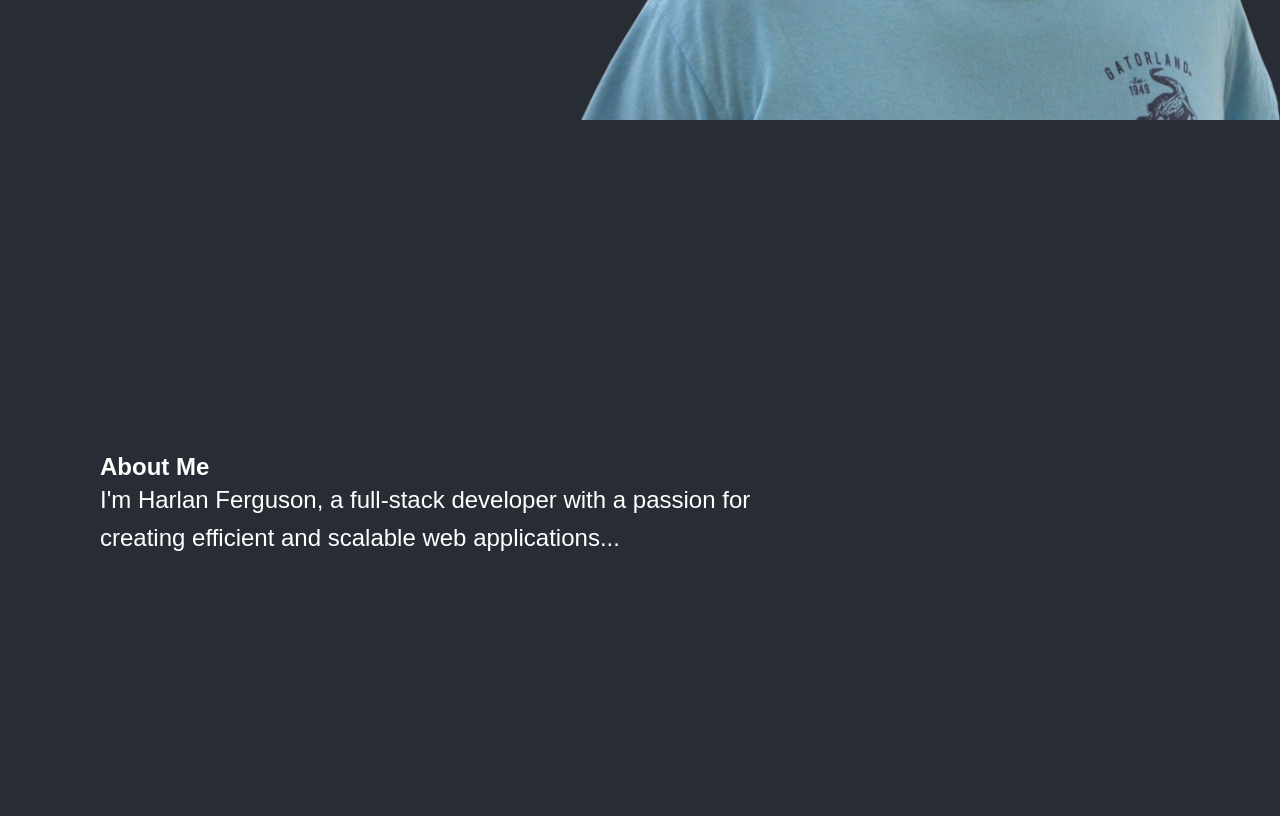
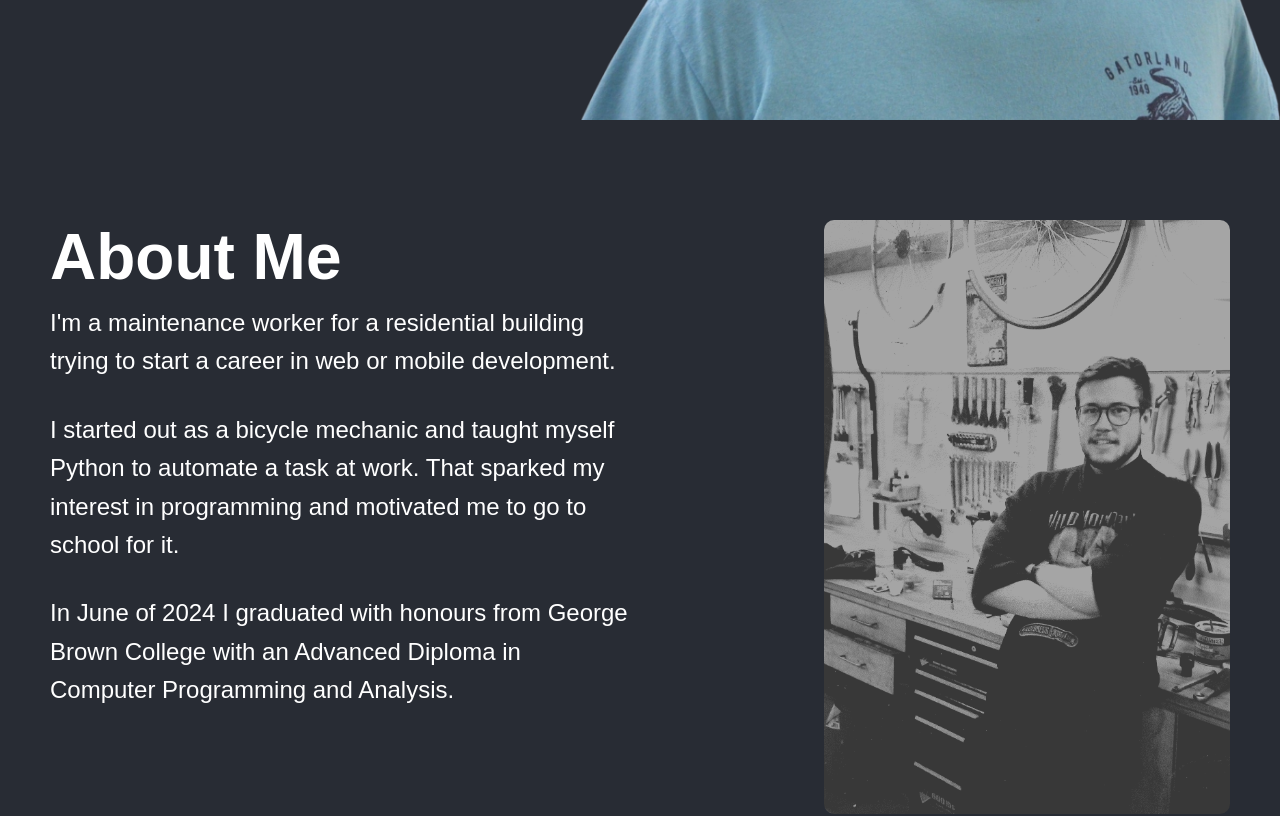
Before and after one commit to hjferguson/hjferguson.github.io, a React (Create React App) app in the folder portfolio/: page / in a window 1280 px wide. Shown: the part 680-1496 px from the top of the page. Built offline with nearby package versions, Linux system fonts and the light colour scheme.

Commit message:
body of about section complete

```diff
--- a/portfolio/package.json
+++ b/portfolio/package.json
@@ -8,6 +8,7 @@
     "@testing-library/jest-dom": "^5.17.0",
     "@testing-library/react": "^13.4.0",
     "@testing-library/user-event": "^13.5.0",
+    "aos": "^2.3.4",
     "react": "^18.3.1",
     "react-dom": "^18.3.1",
     "react-router-dom": "^6.23.1",
--- a/portfolio/src/App.css
+++ b/portfolio/src/App.css
@@ -1,3 +1,16 @@
-body{
-    background-color: chartreuse;
+html {
+    scroll-behavior: smooth;
 }
+
+
+body {
+    background-color: #282c34; /* Or any global background color you prefer */
+    color: white;
+    margin: 0;
+    padding: 0;
+    font-family: Arial, sans-serif;
+  }
+
+  section {
+    padding: 50px 20px;
+  }
--- a/portfolio/src/App.js
+++ b/portfolio/src/App.js
@@ -1,11 +1,20 @@
-import React from 'react';
+import React, { useEffect } from 'react';
 import { BrowserRouter as Router, Route, Routes } from 'react-router-dom';
 import './App.css';
 import Header from './components/Header';
 import HomePage from './components/homePage/HomePage';
 import Projects from './components/Projects';
+import AOS from 'aos';
+import 'aos/dist/aos.css'; // This imports the AOS CSS from the package
 
 function App() {
+  useEffect(() => {
+    AOS.init({
+      duration: 1000,
+      once: false,
+    });
+  }, []);
+
   return (
     <Router>
       <div className="App">
--- a/portfolio/src/components/homePage/about/About.css
+++ b/portfolio/src/components/homePage/about/About.css
@@ -1,79 +1,35 @@
 .about-section {
   display: flex;
-  align-items: center;
-  justify-content: flex-start; /* Align everything to the left */
+  align-items: flex-start; /* Align text to the top */
+  justify-content: space-between;
   padding: 100px 50px;
-  background-color: #282c34; /* Update the background color to match the hero */
+  background-color: #282c34;
   color: white;
-  height: 100vh;
-  position: relative;
+  min-height: 100vh; /* Ensure the section takes up full viewport height */
+  overflow: hidden;  /* Prevent any overflow */
 }
 
+
 .about-content {
-  max-width: 700px;
-  z-index: 10; /* Ensure the text stays above the image */
-  margin-left: 50px;
+  flex: 1; /* Take up available space for text */
+  max-width: 50%;
+  z-index: 10;
+  margin-right: 20px;
 }
 
-.profile-image {
-  position: absolute;
-  right: 0;
-  bottom: 0;
-  width: 700px;
-  height: auto;
-  z-index: 5; /* Positioned behind the text */
+.about-image {
+  flex: 1;
+  display: flex;
+  justify-content: flex-end;
 }
 
-h1 {
-  font-size: 4rem;
-  margin-bottom: 10px;
-  font-weight: bold;
+.about-image img {
+  max-width: 70%; /* Ensure image is responsive */
+  height: auto;
+  border-radius: 10px;
 }
 
-h4 {
-  font-size: 2rem;
-  margin-bottom: 20px;
-  color: #61dafb;
-}
-
-p {
-  font-size: 1.5rem;
-  margin-bottom: 30px;
-  line-height: 1.6;
-}
-
-.cta-buttons {
-  display: flex;
-  gap: 20px;
-  align-items: center;
-}
-
-.cta-button {
-  background-color: #61dafb;
-  color: #282c34;
-  padding: 15px 30px; /* Ensure padding matches */
-  border: none;
-  border-radius: 50px;
-  font-size: 1.1rem;
-  font-weight: bold;
-  cursor: pointer;
-  text-decoration: none;
-  display: inline-flex;
-  align-items: center;
-  justify-content: center;
-  transition: background-color 0.3s ease, transform 0.3s ease;
-}
-
-.cta-button:hover {
-  background-color: #21a1f1;
-  transform: translateY(-3px);
-}
-
-.cta-button:focus {
-  outline: none;
-  box-shadow: 0 0 0 3px rgba(33, 161, 241, 0.5);
-}
-
+/* Mobile responsiveness */
 @media (max-width: 768px) {
   .about-section {
     flex-direction: column;
@@ -82,32 +38,12 @@ p {
     padding: 50px 20px;
   }
 
-  .profile-image {
-    position: relative;
-    width: 300px;
-    margin-bottom: 20px;
-    right: 0;
-    bottom: 0;
+  .about-content, .about-image {
+    max-width: 100%; /* Full width on mobile */
   }
 
-  .about-content {
-    margin: 0;
-  }
-
-  h1 {
-    font-size: 3rem;
-  }
-
-  h4 {
-    font-size: 1.5rem;
-  }
-
-  p {
-    font-size: 1.2rem;
-  }
-
-  .cta-button {
-    padding: 12px 30px;
-    font-size: 1.1rem;
+  .about-image img {
+    width: 300px; /* Smaller image for mobile */
+    margin-bottom: 20px;
   }
 }
--- a/portfolio/src/components/homePage/about/About.js
+++ b/portfolio/src/components/homePage/about/About.js
@@ -1,12 +1,28 @@
 import React from 'react';
 import './About.css';
+import mechanicPic from '../../../assets/bike_mech.png';
 
 const About = () => (
   <section id="about" className="about-section">
     <div className="about-content">
-      <h2>About Me</h2>
-      <p>I'm Harlan Ferguson, a full-stack developer with a passion for creating efficient and scalable web applications...</p>
-      {/* Add more content as needed */}
+      <h1 data-aos="fade-up">About Me</h1>
+      <p data-aos="fade-up" data-aos-delay="200">
+        I'm a maintenance worker for a residential building trying to start a career in web or mobile development.
+      </p>
+
+      <p data-aos="fade-up" data-aos-delay="300">
+        I started out as a bicycle mechanic and taught myself Python to automate a task at work.
+        That sparked my interest in programming and motivated me to go to school for it.
+      </p>
+
+      <p data-aos="fade-up" data-aos-delay="300">
+        In June of 2024 I graduated with honours from George Brown College with an Advanced Diploma in Computer Programming and Analysis.
+      </p>
+
+    </div>
+
+    <div className="about-image" data-aos="slide-left" data-aos-delay="400">
+      <img src={mechanicPic} alt="About me" />
     </div>
   </section>
 );
```
Also changed, not shown: portfolio/src/assets/bike_mech.png (added), 1 other file (tests, documents, lock files or other folders).
